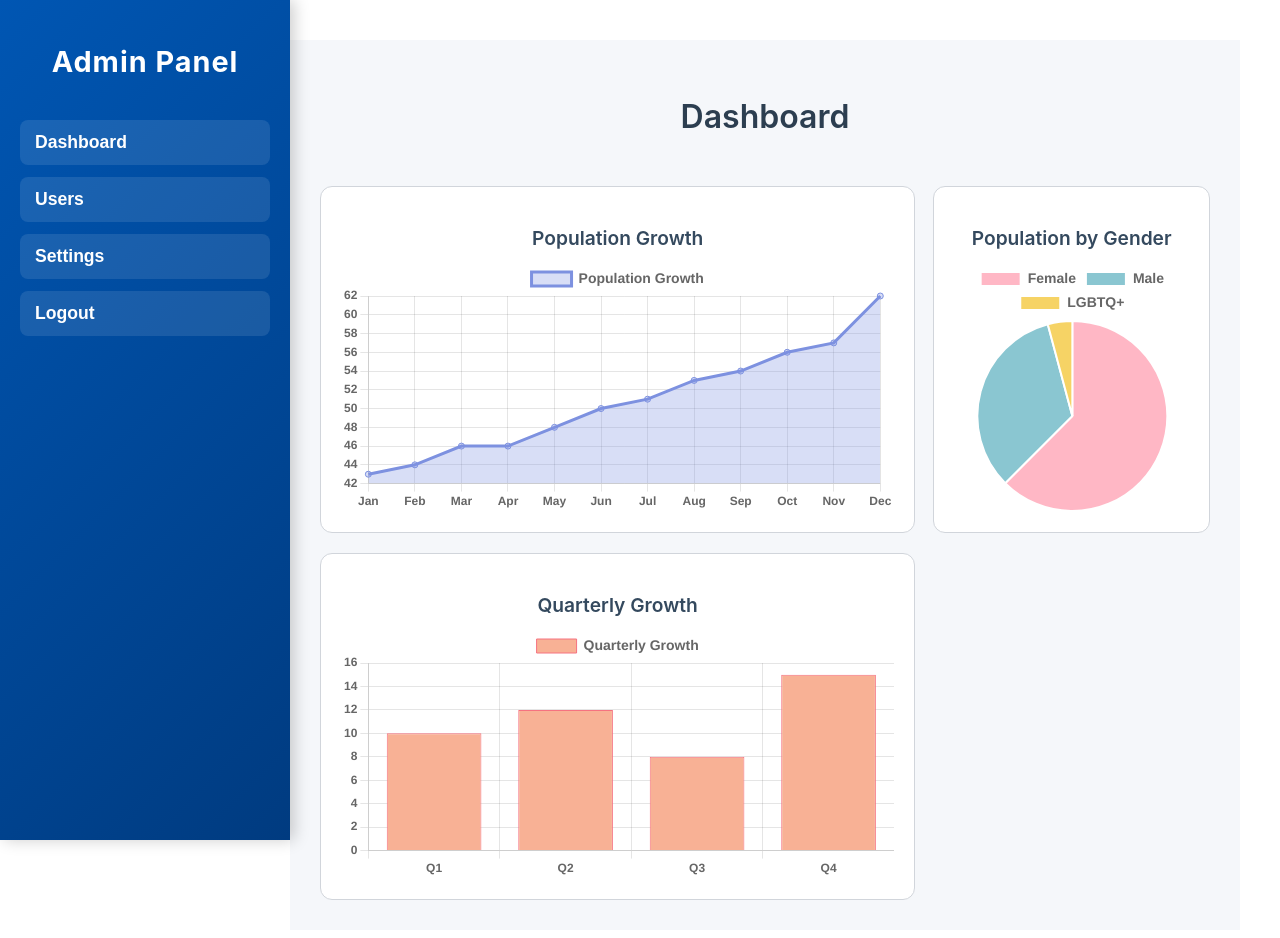
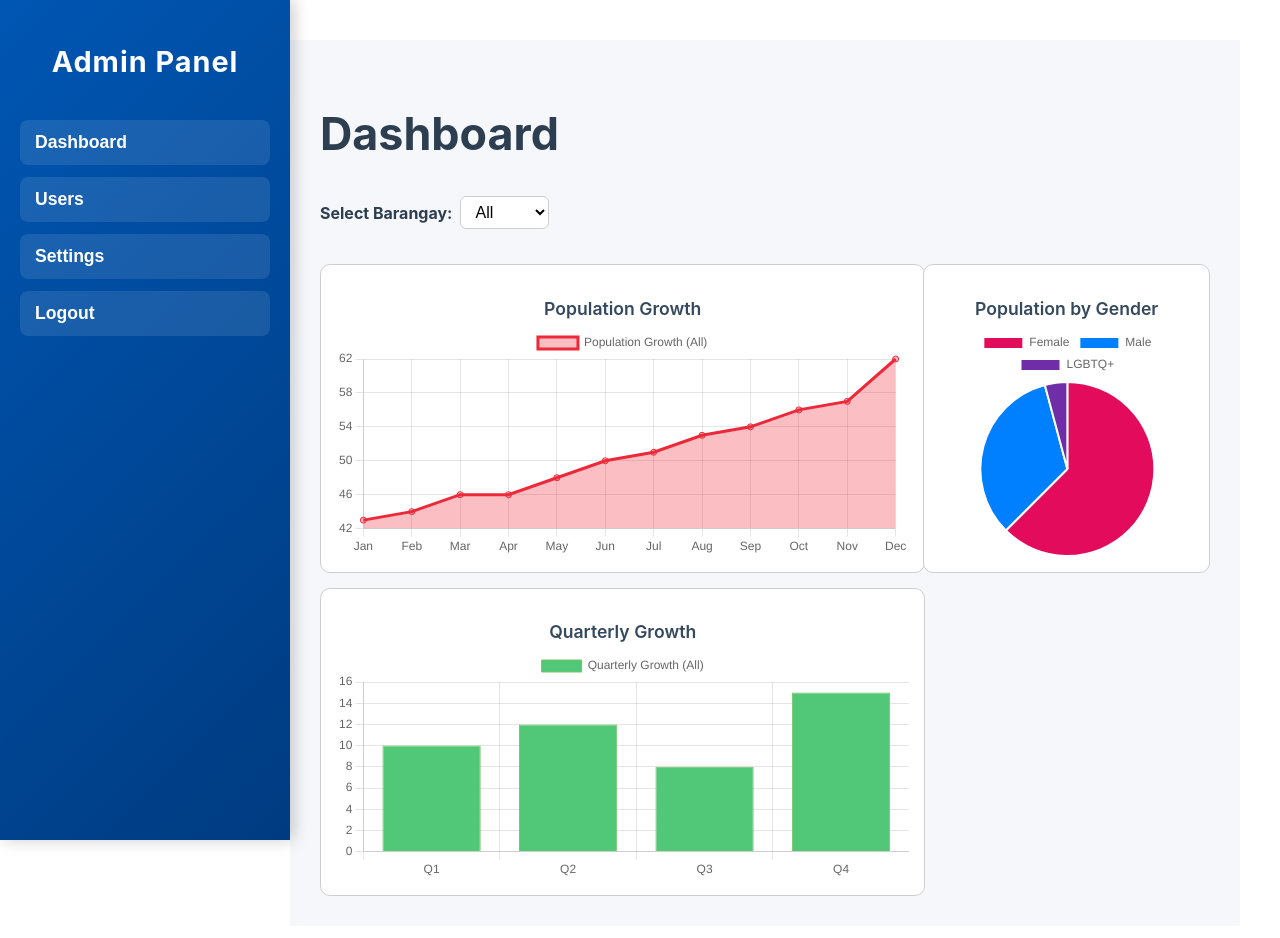
Before and after one commit to McAngelo-py/tryagain, a React (Create React App) app: page /admin-dashboard in a window 1280 px wide. Shown: the top 938 px of the page. Built offline with nearby package versions, Linux system fonts and the light colour scheme.

Commit message:
Changes on the Admin Dashboard

```diff
--- a/src/admin/AdminDashboard.jsx
+++ b/src/admin/AdminDashboard.jsx
@@ -6,12 +6,8 @@ import "./AdminDashboard.css";
 const AdminDashboard = () => {
   return (
     <div className="admin-dashboard">
-      {/* Sidebar */}
       <AdminSideBar />
-
-      {/* Main Content */}
       <div className="main-content">
-
         <section className="dashboard-content">
           <Dashboard />
         </section>
--- a/src/admin/Dashboard.css
+++ b/src/admin/Dashboard.css
@@ -1,26 +1,57 @@
 .dashboard {
-    padding: 30px;
+    padding: 30px; /* Reduced padding */
     display: flex;
     flex-direction: column;
-    gap: 40px;
-    background-color: #f5f7fa; /* Light neutral background */
-    min-height: 100vh;
+    gap: 30px; /* Reduced gap */
+    background-color: #f5f7fa;
+    min-height: 80vh;
 }
 
 /* Dashboard Title */
 .dashboard-title {
     color: #2c3e50;
-    font-size: 2rem;
-    font-weight: 600;
-    text-align: center;
-    margin-bottom: 10px;
+    font-size: 2.8rem; /* Slightly smaller */
+    font-weight: bold;
+    text-align: left;
+    margin-bottom: 5px; /* Reduced margin */
+}
+
+/* Dropdown Menu */
+.dropdown-container {
+    display: flex;
+    justify-content: left;
+    align-items: center; /* Fixed alignment */
+    margin-bottom: 5px; /* Reduced margin */
+}
+
+.dropdown-container label {
+    font-size: 1rem;
+    font-weight: bold;
+    color: #2c3e50;
+    margin-right: 8px; /* Reduced spacing */
+}
+
+.dropdown-container select {
+    padding: 6px 10px; /* Reduced padding */
+    font-size: 1rem;
+    border: 1px solid #cecece;
+    border-radius: 6px;
+    background-color: #ffffff;
+    cursor: pointer;
+    transition: border 0.2s ease-in-out;
+}
+
+.dropdown-container select:hover,
+.dropdown-container select:focus {
+    border-color: #3498db;
+    outline: none;
 }
 
 /* Chart Layout */
 .charts-container {
     display: flex;
-    gap: 40px;
-    align-items: flex-start; /* Align items to the top */
+    gap: 30px; /* Reduced gap */
+    align-items: flex-start;
     justify-content: space-between;
 }
 
@@ -28,54 +59,46 @@
 .left-charts {
     display: flex;
     flex-direction: column;
-    gap: 20px;
-    flex: 2; /* Takes more space */
+    gap: 15px; /* Reduced gap */
+    flex: 2;
 }
 
 /* Right Column - Pie Chart */
 .right-chart {
-    flex: 1; /* Smaller width */
+    flex: 1;
     display: flex;
     align-items: center;
     justify-content: center;
-    margin-left: 20px;
 }
 
 /* Individual Chart Cards */
 .chart-container {
     background-color: #ffffff;
-    padding: 20px;
-    border-radius: 12px;
-    border: 1px solid #d1d5db; /* Subtle outline */
+    padding: 15px; /* Reduced padding */
+    border-radius: 10px;
+    border: 1px solid #cecece;
     transition: transform 0.2s ease-in-out, border 0.2s ease-in-out;
     display: flex;
     flex-direction: column;
     align-items: center;
-    min-height: 280px; /* Increased height for better proportions */
+    min-height: 260px; /* Slightly reduced */
     width: 100%;
-
 }
 
-/* Hover Effect */
-.chart-container:hover {
-    transform: scale(1.02);
-    border: 1px solid #3498db;
-}
 
-/* Pie Chart - Adjust size */
 /* Fix for Pie Chart */
 .right-chart .chart-container {
-    max-width: 400px;
-    max-height: 400px;
+    max-width: 350px;
+    max-height: 350px;
 }
 
 /* Chart Titles */
 .chart-title {
     color: #34495e;
-    font-size: 1.2rem;
+    font-size: 1.1rem;
     font-weight: 600;
     text-align: center;
-    margin-bottom: 12px;
+    margin-bottom: 8px; /* Reduced margin */
 }
 
 /* Chart Canvas */
@@ -83,7 +106,7 @@ canvas {
     width: auto !important;
     height: auto !important;
     max-width: 100%;
-    max-height: 250px; /* Adjust for better proportions */
+    max-height: 230px; /* Adjusted for better fit */
     border-radius: 8px;
 }
 
@@ -96,9 +119,6 @@ canvas {
     .left-charts, .right-chart {
         width: 100%;
     }
-    .right-chart {
-        margin-left: 0;
-    }
 }
 
 @media (max-width: 768px) {
@@ -107,6 +127,8 @@ canvas {
         align-items: center;
     }
     .chart-container {
-        width: 100%;
+        width: 90%;
+        max-width: 400px;
+        justify-content: center;
     }
 }
--- a/src/admin/Dashboard.jsx
+++ b/src/admin/Dashboard.jsx
@@ -1,109 +1,92 @@
-import React from "react";
+import React, { useState } from "react";
 import { Line, Bar, Pie } from "react-chartjs-2";
 import { Chart as ChartJS } from "chart.js/auto";
 import "./Dashboard.css";
 
 const Dashboard = () => {
-  const populationOptions = {
-    maintainAspectRatio: false,
-    plugins: {
-      legend: {
-        labels: {
-          font: {
-            weight: "bold",
-            size: 14,
-          },
-        },
-      },
-    },
-    scales: {
-      x: { ticks: { font: { weight: "bold" } } },
-      y: { ticks: { font: { weight: "bold" } } },
-    },
+  const [selectedBrgy, setSelectedBrgy] = useState("All");
+
+  const barangays = ["All", "Brgy 1", "Brgy 2", "Brgy 3", "Brgy 4"];
+
+  const handleBrgyChange = (event) => {
+    setSelectedBrgy(event.target.value);
   };
 
-  const growthOptions = { ...populationOptions };
-
-  const userDistributionOptions = {
-    maintainAspectRatio: false,
-    plugins: {
-      legend: {
-        labels: {
-          font: {
-            weight: "bold",
-            size: 14,
-          },
-        },
-      },
-    },
+  const brgyData = {
+    "All": { population: [43, 44, 46, 46, 48, 50, 51, 53, 54, 56, 57, 62], growth: [10, 12, 8, 15], distribution: [150, 80, 10] },
+    "Brgy 1": { population: [20, 22, 23, 25, 26, 28, 30, 31, 33, 35, 37, 40], growth: [5, 6, 4, 7], distribution: [50, 30, 5] },
+    "Brgy 2": { population: [15, 17, 18, 19, 21, 23, 24, 26, 28, 29, 31, 34], growth: [3, 4, 2, 5], distribution: [40, 25, 3] },
+    "Brgy 3": { population: [10, 11, 12, 14, 15, 17, 18, 20, 21, 22, 23, 25], growth: [2, 3, 2, 4], distribution: [30, 20, 2] },
+    "Brgy 4": { population: [8, 9, 10, 11, 13, 14, 15, 16, 17, 18, 19, 21], growth: [1, 2, 2, 3], distribution: [20, 15, 1] },
   };
 
-  // Population Line Chart
   const populationData = {
     labels: ["Jan", "Feb", "Mar", "Apr", "May", "Jun", "Jul", "Aug", "Sep", "Oct", "Nov", "Dec"],
     datasets: [
       {
-        label: "Population Growth",
-        data: [43, 44, 46, 46, 48, 50, 51, 53, 54, 56, 57, 62],
-        borderColor: "#7D91E0",
-        backgroundColor: "rgba(125, 145, 224, 0.3)",
+        label: `Population Growth (${selectedBrgy})`,
+        data: brgyData[selectedBrgy].population,
+        borderColor: "#ED2939",
+        backgroundColor: "rgba(237, 41, 57, 0.3)",
         fill: true,
-        hoverOffset: 0,
       },
     ],
   };
 
-  // Growth Bar Chart
   const growthData = {
     labels: ["Q1", "Q2", "Q3", "Q4"],
     datasets: [
       {
-        label: "Quarterly Growth",
-        data: [10, 12, 8, 15],
-        backgroundColor: "#F8B195",
-        borderColor: "#F67280",
+        label: `Quarterly Growth (${selectedBrgy})`,
+        data: brgyData[selectedBrgy].growth,
+        backgroundColor: "#50C878",
+        borderColor: "#74C365",
         borderWidth: 1,
-        hoverOffset: 0,
       },
     ],
   };
 
-  // User Distribution Pie Chart
   const userDistributionData = {
     labels: ["Female", "Male", "LGBTQ+"],
     datasets: [
       {
-        data: [150, 80, 10],
-        backgroundColor: ["#FFB7C5", "#8AC6D1", "#F6D365"],
-        hoverOffset: 0,
+        data: brgyData[selectedBrgy].distribution,
+        backgroundColor: ["#E30B5C", "#007FFF", "#6F2DA8"],
       },
     ],
   };
 
   return (
     <div className="dashboard">
-      {/* Dashboard Title */}
       <h2 className="dashboard-title">Dashboard</h2>
 
+      {/* Dropdown for Barangay Selection */}
+      <div className="dropdown-container">
+        <label>Select Barangay: </label>
+        <select value={selectedBrgy} onChange={handleBrgyChange}>
+          {barangays.map((brgy) => (
+            <option key={brgy} value={brgy}>{brgy}</option>
+          ))}
+        </select>
+      </div>
+
       <div className="charts-container">
-        {/* Left Column: Stacked Charts */}
         <div className="left-charts">
           <div className="chart-container">
             <h3 className="chart-title">Population Growth</h3>
-            <Line data={populationData} options={populationOptions} />
+            <Line data={populationData} />
           </div>
 
           <div className="chart-container">
             <h3 className="chart-title">Quarterly Growth</h3>
-            <Bar data={growthData} options={growthOptions} />
+            <Bar data={growthData} />
           </div>
         </div>
 
-        {/* Right Column: Pie Chart */}
         <div className="right-chart">
           <div className="chart-container">
             <h3 className="chart-title">Population by Gender</h3>
-            <Pie data={userDistributionData} options={userDistributionOptions} />
+            <Pie data={userDistributionData} />
           </div>
         </div>
       </div>
--- a/src/login/Login.jsx
+++ b/src/login/Login.jsx
@@ -11,7 +11,7 @@ const Login = () => {
   // 🔹 Temporary accounts for testing
   const users = [
     { email: "admin@example.com", password: "admin123", role: "admin" },
-    { email: "user@example.com", password: "user123", role: "user" },
+    { email: "nomad@example.com", password: "nomad123", role: "user" },
   ];
 
   // 🔹 Handle login
```
